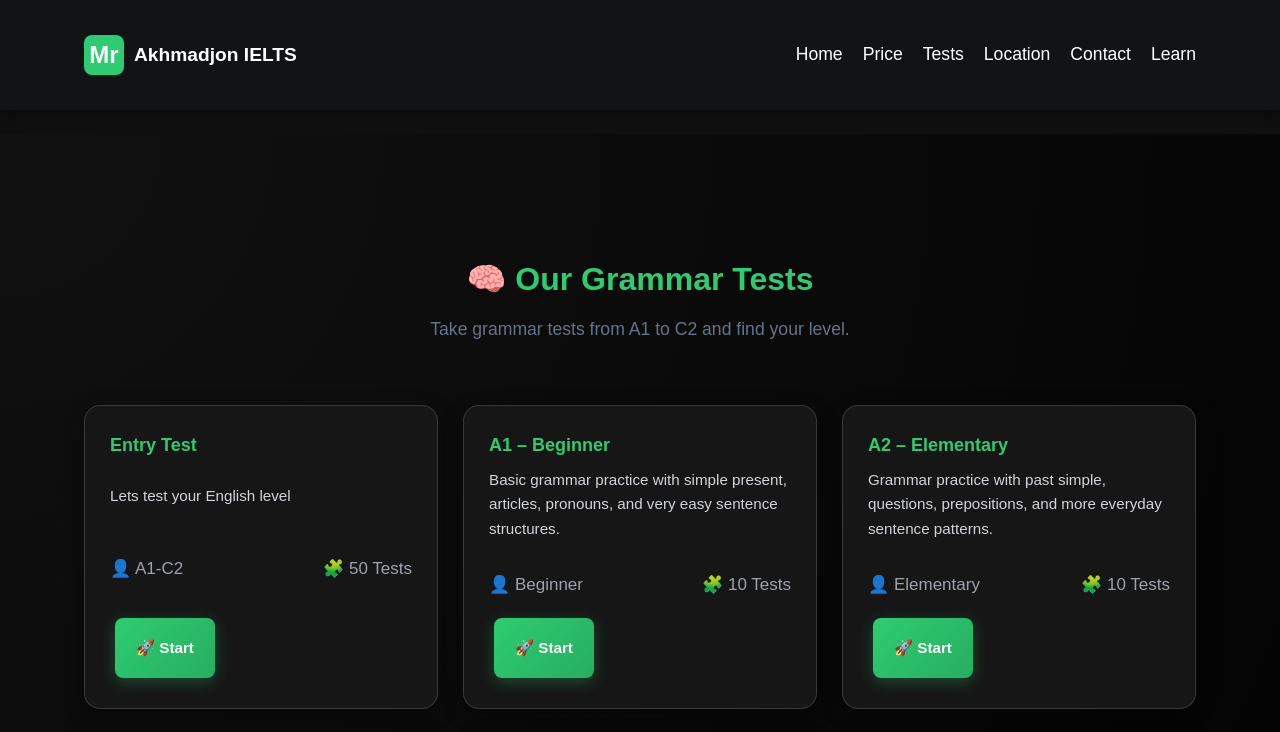
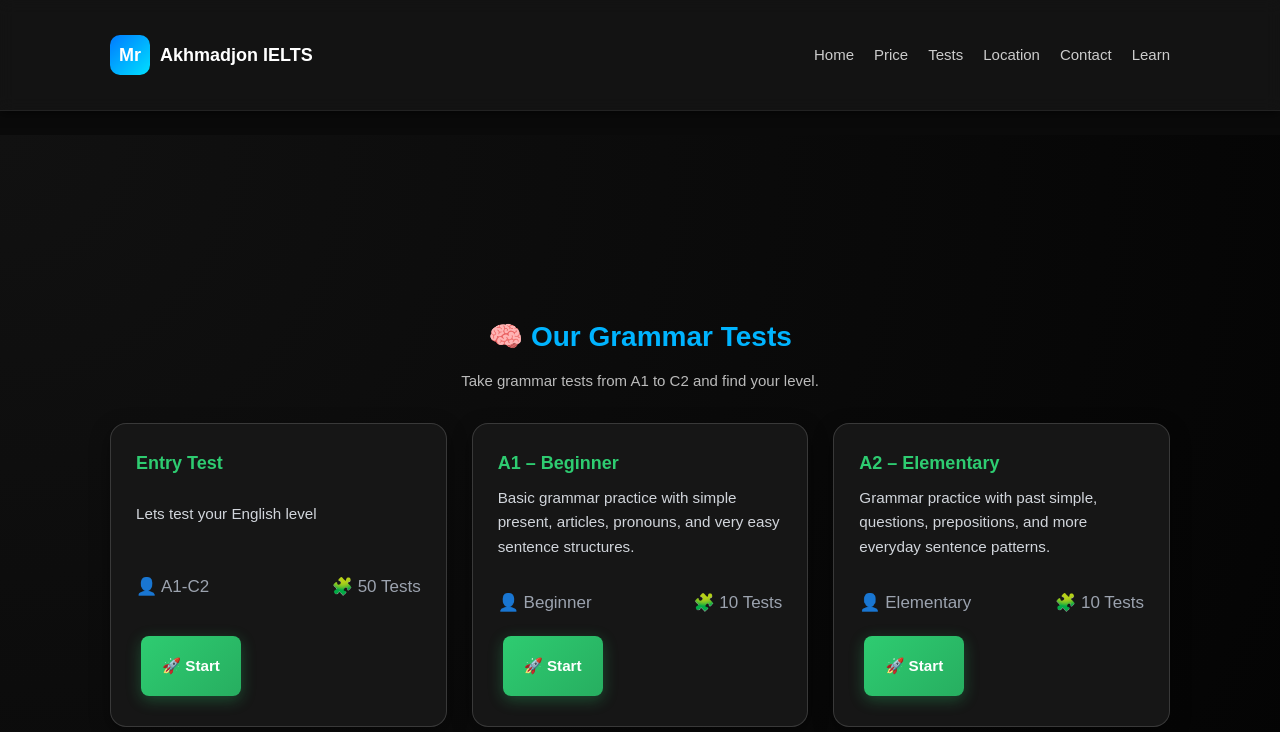
Before and after one commit to Ilyosbek0022/akhmadmentor, a Next.js app: page /test in a window 1280 px wide. Shown: the top 732 px of the page. Built offline with nearby package versions, Linux system fonts and the light colour scheme.

Commit message:
Changes to be committed:

```diff
--- a/package.json
+++ b/package.json
@@ -3,7 +3,7 @@
   "version": "0.1.0",
   "private": true,
   "scripts": {
-    "dev": "next dev --turbopack",
+    "dev": "next dev --turbopack ",
     "build": "next build --turbopack",
     "start": "next start",
     "lint": "eslint"
--- a/src/app/globals.css
+++ b/src/app/globals.css
@@ -2320,3 +2320,138 @@ button {
   background: linear-gradient(135deg, #0056d6, #0097e6);
   box-shadow: 0 6px 15px rgba(0,0,0,0.25);
 }
+
+
+
+
+
+
+
+
+
+
+
+
+body, .page {
+  background: #0a0a0a;
+  color: #eaeaea;
+  font-family: 'Space Grotesk', sans-serif;
+}
+
+/* === CONTAINER === */
+.container {
+  width: 90%;
+  max-width: 1100px;
+  margin: 0 auto;
+}
+
+/* === HEADER === */
+.header {
+  background: rgba(20, 20, 20, 0.9);
+  backdrop-filter: blur(8px);
+  border-bottom: 1px solid #222;
+  padding: 15px 0;
+  position: sticky;
+  top: 0;
+  z-index: 10;
+}
+
+.header-content {
+  display: flex;
+  align-items: center;
+  justify-content: space-between;
+}
+
+.logo {
+  display: flex;
+  align-items: center;
+  gap: 10px;
+  text-decoration: none;
+}
+
+.logo-icon {
+  background: linear-gradient(135deg, #007aff, #00e0ff);
+  color: white;
+  font-weight: 700;
+  padding: 8px 12px;
+  border-radius: 10px;
+  font-size: 18px;
+}
+
+.logo-text {
+  font-size: 18px;
+  font-weight: 600;
+  color: #fff;
+}
+
+.nav ul {
+  display: flex;
+  gap: 20px;
+  list-style: none;
+}
+
+.nav a {
+  text-decoration: none;
+  color: #ccc;
+  transition: 0.3s;
+  font-size: 15px;
+}
+
+.nav a:hover {
+  color: #00c6ff;
+}
+
+/* === COURSES SECTION === */
+.section-title {
+  text-align: center;
+  margin-top: 60px;
+  margin-bottom: 30px;
+}
+
+.section-title h2 {
+  font-size: 28px;
+  color: #00b4ff;
+  margin-bottom: 8px;
+}
+
+.section-title p {
+  font-size: 15px;
+  color: #bbb;
+}
+
+
+
+
+
+.course-meta .price {
+  color: #00e0ff;
+  font-weight: 600;
+  margin-top: 5px;
+}
+
+.btn-contact {
+  margin-top: 10px;
+  background: linear-gradient(135deg, #007aff, #00e0ff);
+  border: none;
+  color: white;
+  padding: 8px 14px;
+  border-radius: 10px;
+  cursor: pointer;
+  font-weight: 500;
+  transition: all 0.3s ease;
+}
+
+.btn-contact:hover {
+  background: linear-gradient(135deg, #00e0ff, #007aff);
+  transform: scale(1.05);
+}
+
+/* === FOOTER === */
+.footer {
+  background: #0f0f0f;
+  text-align: center;
+  padding: 20px;
+  border-top: 1px solid #1a1a1a;
+  color: #777;
+  font-size: 14px;
+}
```
